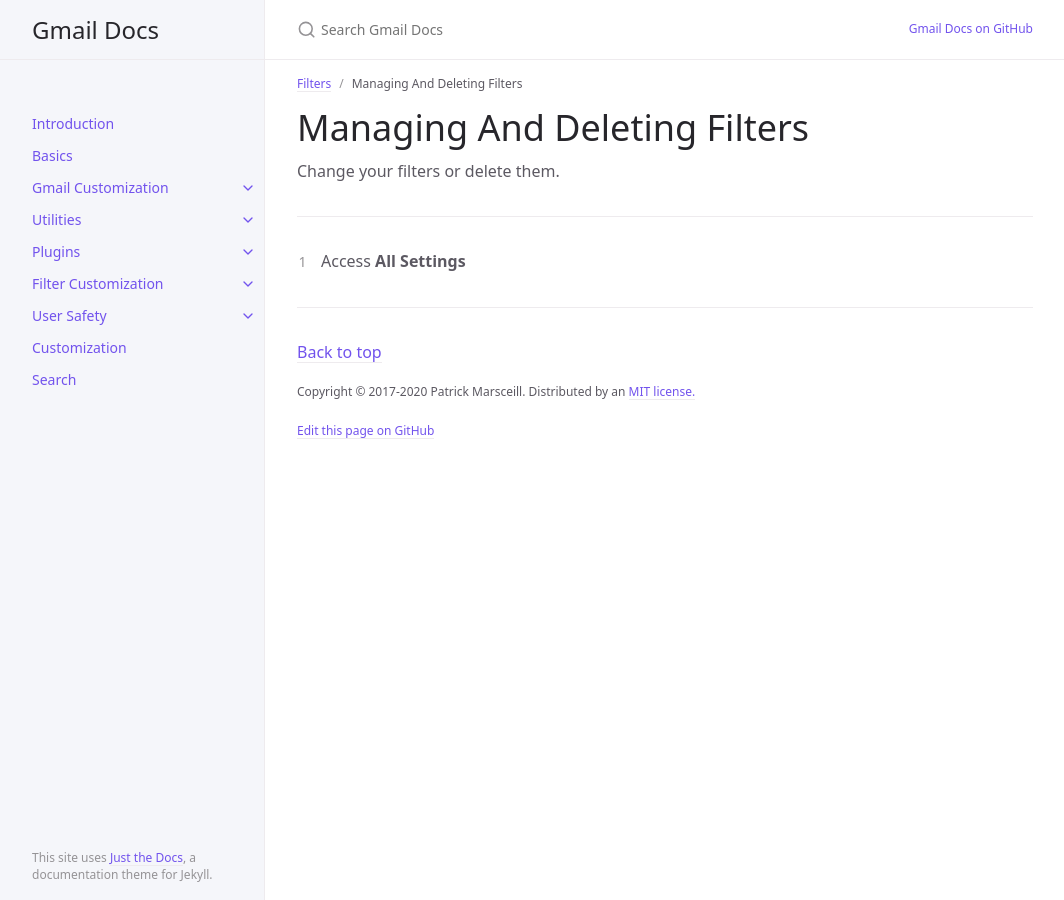
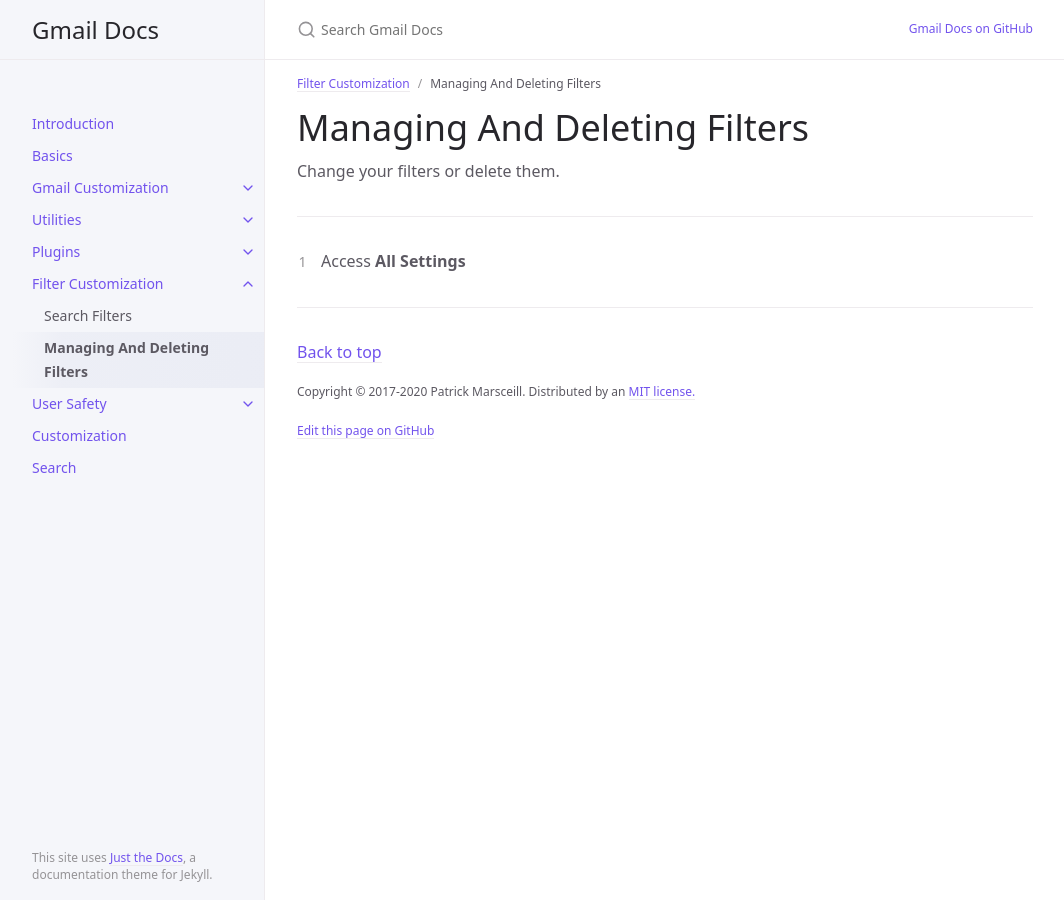
Before and after one commit to Joonior-Programmer/Gmail_Docs, a Jekyll site: the page built from docs/Filters/managingFilters.md, in a window 1280 px wide. Shown: the whole page, without its empty margins (107-1171 px from the left). Built offline with Jekyll 4.4.1, drawn with Linux system fonts in a browser that asks for light colours.

Commit message:
filter fix

```diff
--- a/docs/Filters/managingFilters.md
+++ b/docs/Filters/managingFilters.md
@@ -1,7 +1,7 @@
 ---
 layout: default
 title: Managing And Deleting Filters
-parent: Filters
+parent: Filter Customization
 nav_order: 2
 ---
 
```
Also changed, not shown: docs/Filters/searchFilters.md (+1 -1 lines).
